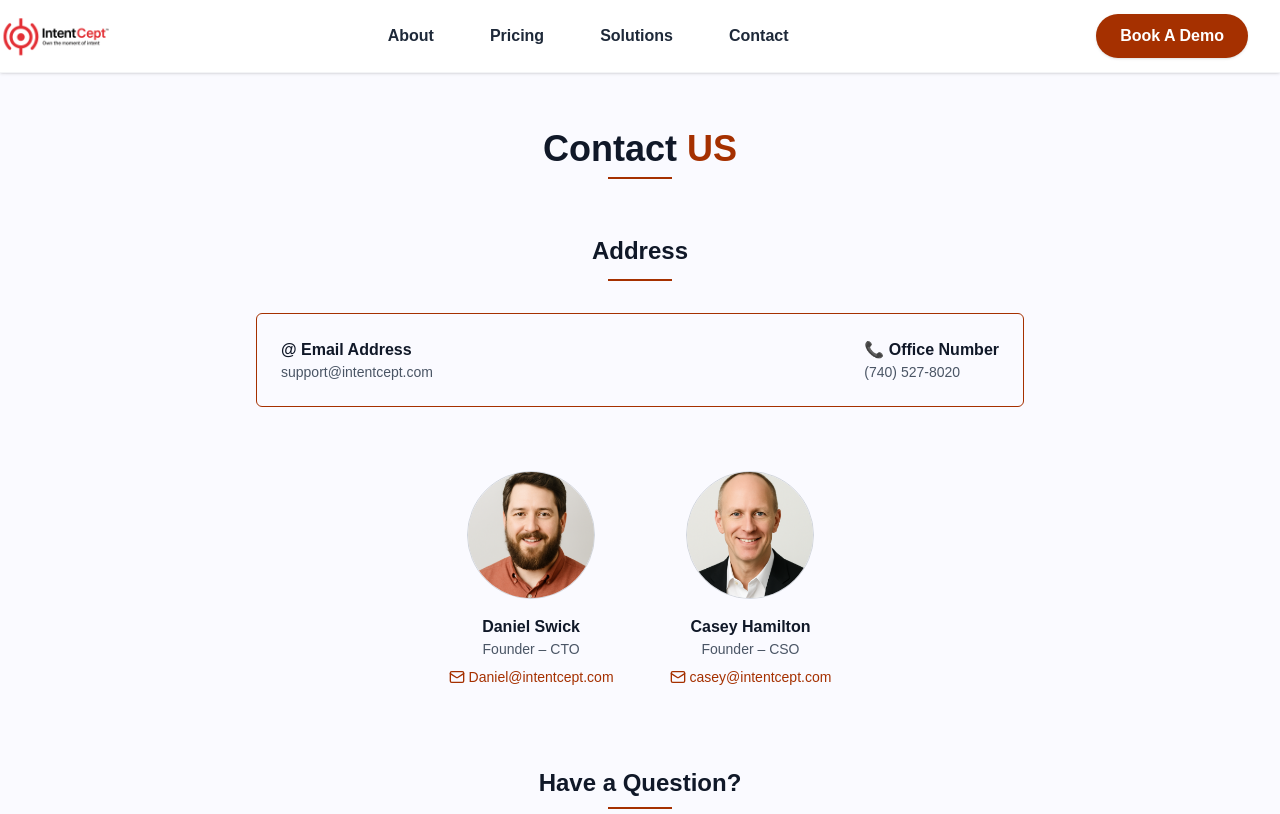
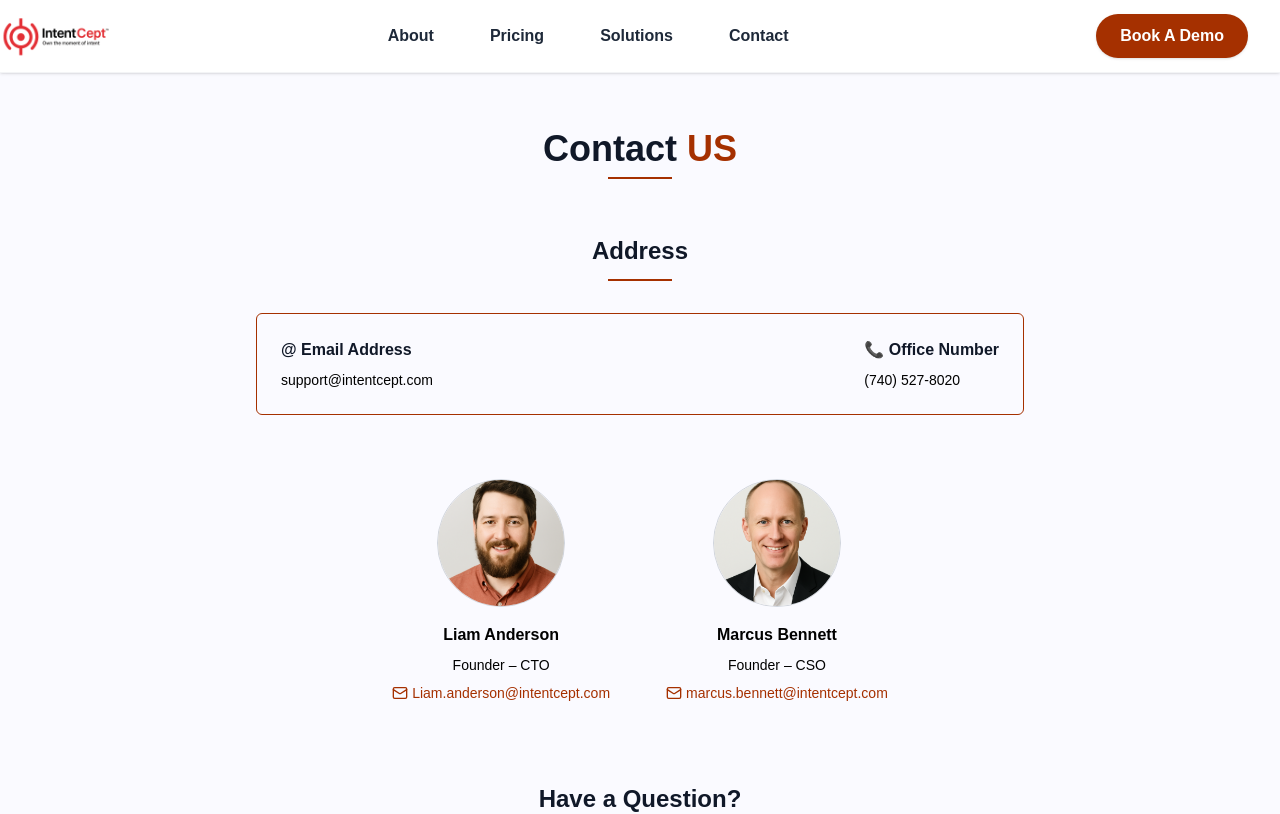
Before and after one commit to ManinderSingh4000/Intent-Cept, a Next.js app: page /contact in a window 1280 px wide. Shown: the top 814 px of the page. Built offline with nearby package versions, Linux system fonts and the light colour scheme; no server answers.

Commit message:
# Fix:  Contact Information Updated In The Form

```diff
--- a/src/app/components/ContactForm.jsx
+++ b/src/app/components/ContactForm.jsx
@@ -5,15 +5,15 @@
 export default function ContactPage() {
   const team = [
     {
-      name: "Daniel Swick",
+      name: "Liam Anderson",
       title: "Founder – CTO",
-      email: "Daniel@intentcept.com",
+      email: "Liam.anderson@intentcept.com",
       img: "/Contact-Team/daniel.png",
     },
     {
-      name: "Casey Hamilton",
+      name: "Marcus Bennett",
       title: "Founder – CSO",
-      email: "casey@intentcept.com",
+      email: "marcus.bennett@intentcept.com",
       img: "/Contact-Team/casey.png",
     },
   ];
@@ -37,7 +37,7 @@
           <div className="flex items-center justify-center gap-2">
             <div className="text-center md:text-left">
               <p className="font-semibold">@ Email Address</p>
-              <p className="text-gray-600 text-sm">
+              <p className="text-black mt-2 text-sm">
                 support@intentcept.com
               </p>
             </div>
@@ -46,7 +46,7 @@
           <div className="flex items-center justify-center gap-2">
             <div className="text-center md:text-left">
               <p className="font-semibold">📞 Office Number</p>
-              <p className="text-gray-600 text-sm">(740) 527-8020</p>
+              <p className="text-black mt-2 text-sm">(740) 527-8020</p>
             </div>
           </div>
         </div>
@@ -62,8 +62,8 @@
                 alt={person.name}
                 className="w-32 h-32 rounded-full object-cover border border-gray-300 mb-4"
               />
-              <h4 className="font-semibold text-gray-900">{person.name}</h4>
-              <p className="text-gray-600 text-sm">{person.title}</p>
+              <h3 className="font-bold text-black">{person.name}</h3>
+              <p className="text-black mt-2 text-sm">{person.title}</p>
               <p className="text-gray-600 text-sm mt-2 flex items-center gap-1">
                 <Mail className="w-4 h-4 text-[#a53000]" />
                 <a
```
